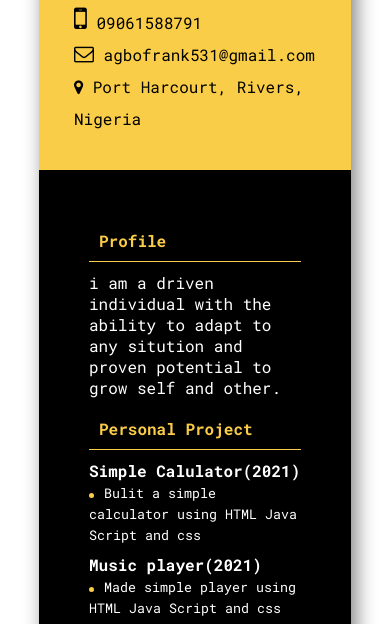
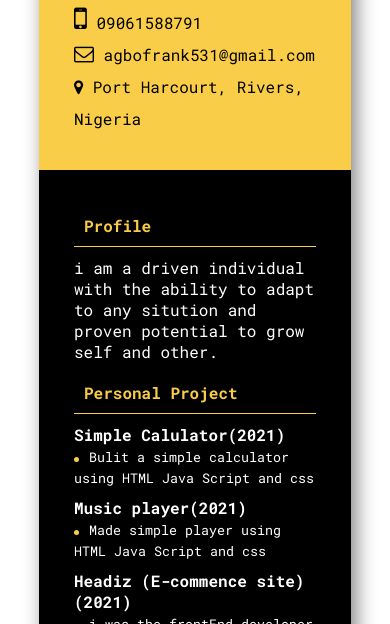
Before and after one commit to Agbo-Frank/ZURI, a plain HTML site: page Zuri-Task2/Resume.html in a window 390 px wide. Shown: the part 195-819 px from the top of the page. Drawn offline with Linux system fonts and the light colour scheme.

Commit message:
Update Resume.html

```diff
--- a/Zuri-Task2/Resume.html
+++ b/Zuri-Task2/Resume.html
@@ -183,6 +183,7 @@
             }
             .body{
                display: block;
+                padding: 35px 35px 15px;
             }
         }
 
```
